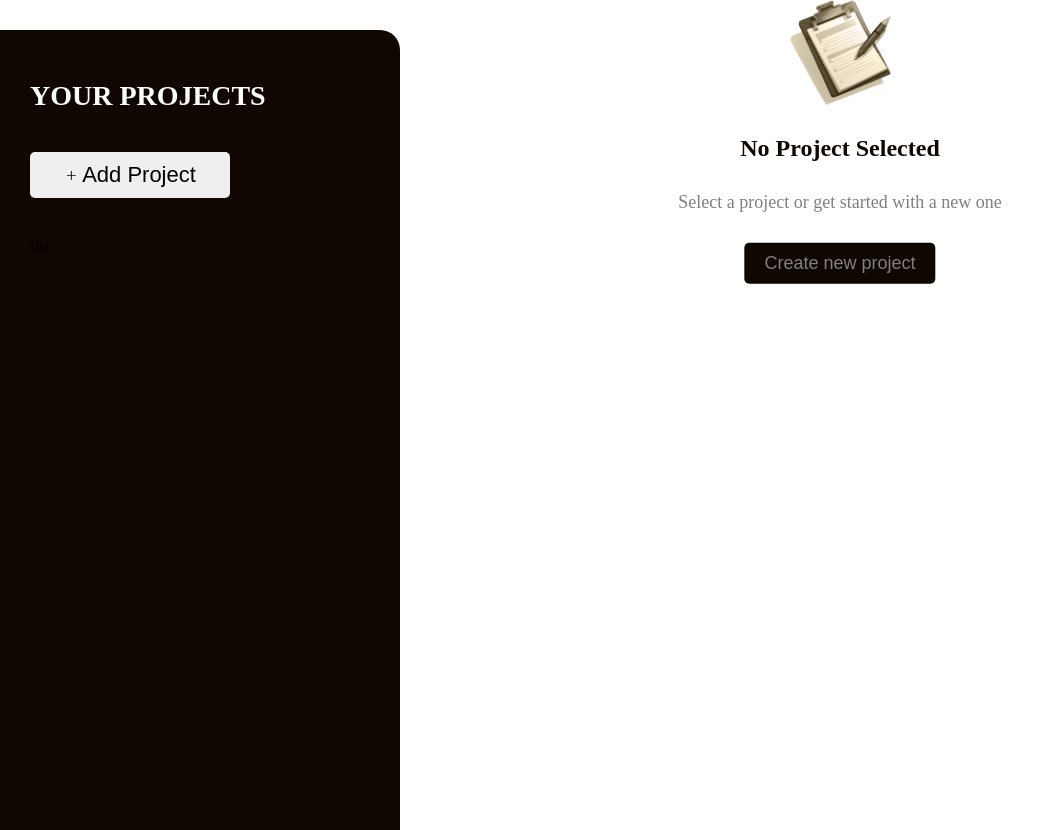
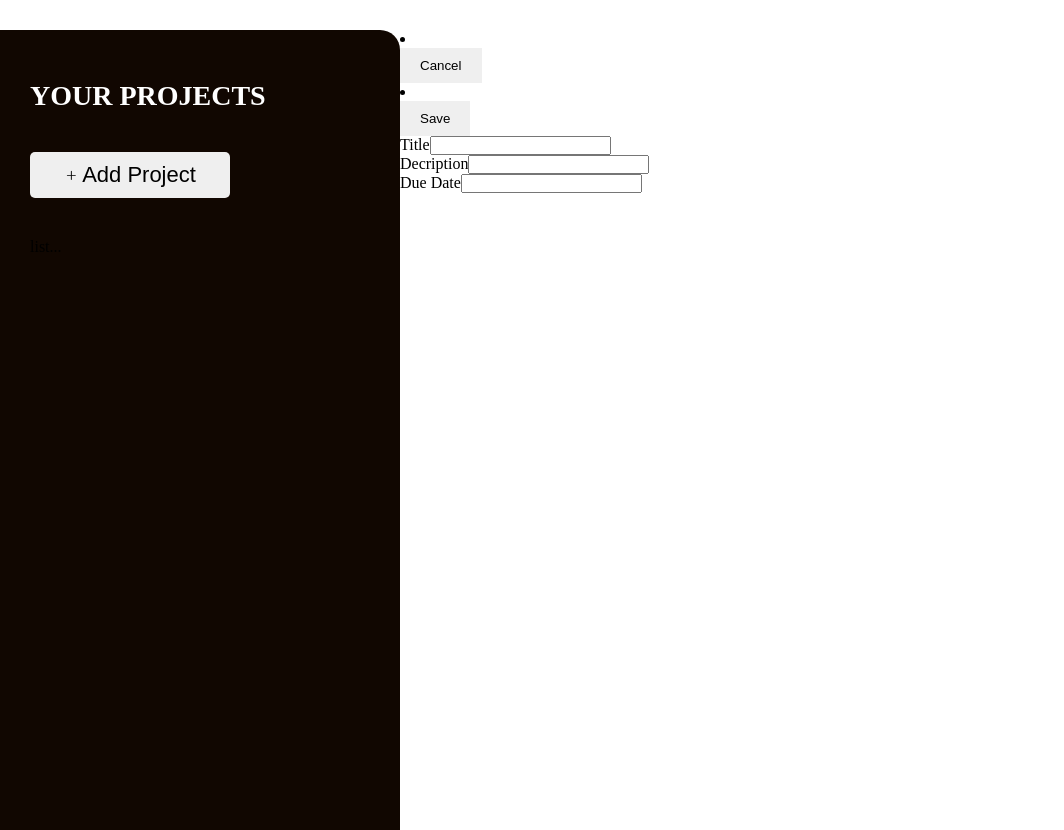
Before and after one commit to DenisFR2727/support_react-components, a React (Vite) app in the folder managment-app/01-starting-project/: page / in a window 1280 px wide. Both pictures are taken after a click on the button "Add Project". Shown: the whole page, without its empty margins (0-1064 px from the left). Built offline with nearby package versions, Linux system fonts and the light colour scheme.

Commit message:
add Input component

```diff
--- a/managment-app/01-starting-project/src/App.jsx
+++ b/managment-app/01-starting-project/src/App.jsx
@@ -22,7 +22,7 @@ function App() {
   if (projectsState.selectedProjectId === null) {
     content = <NewProject />;
   } else if (projectsState.selectedProjectId === undefined) {
-    content = <NoProjectSelected />;
+    content = <NoProjectSelected onStartAddProject={handleStartProject} />;
   }
 
   return (
--- a/managment-app/01-starting-project/src/components/Panel/aside-panel.jsx
+++ b/managment-app/01-starting-project/src/components/Panel/aside-panel.jsx
@@ -2,12 +2,16 @@ import { GoPlus } from "react-icons/go";
 import Button from "../ui/button";
 import "./aside-panel.css";
 
-export default function SidebarProjects() {
+export default function SidebarProjects({ onStartAddProject }) {
   return (
     <aside className="aside-panel">
       <div className="aside-content">
         <h2 className="aside-title">Your Projects</h2>
-        <Button className="add-project-btn" icon={<GoPlus />}>
+        <Button
+          onClick={onStartAddProject}
+          className="add-project-btn"
+          icon={<GoPlus />}
+        >
           Add Project
         </Button>
         <ul>list...</ul>
--- /dev/null
+++ b/managment-app/01-starting-project/src/components/new-project/Input.jsx
@@ -0,0 +1,8 @@
+export default function Input({ label, textarea, ...props }) {
+  return (
+    <p>
+      <label htmlFor="">{label}</label>
+      {textarea ? <textarea {...props} /> : <input />}
+    </p>
+  );
+}
--- a/managment-app/01-starting-project/src/components/new-project/new-project.jsx
+++ b/managment-app/01-starting-project/src/components/new-project/new-project.jsx
@@ -1,3 +1,22 @@
+import Button from "../ui/button";
+import Input from "./Input";
+
 export default function NewProject() {
-  return <>New Project</>;
+  return (
+    <div>
+      <menu>
+        <li>
+          <Button>Cancel</Button>
+        </li>
+        <li>
+          <Button>Save</Button>
+        </li>
+      </menu>
+      <div>
+        <Input label={"Title"} />
+        <Input label={"Decription"} />
+        <Input label={"Due Date"} />
+      </div>
+    </div>
+  );
 }
```
